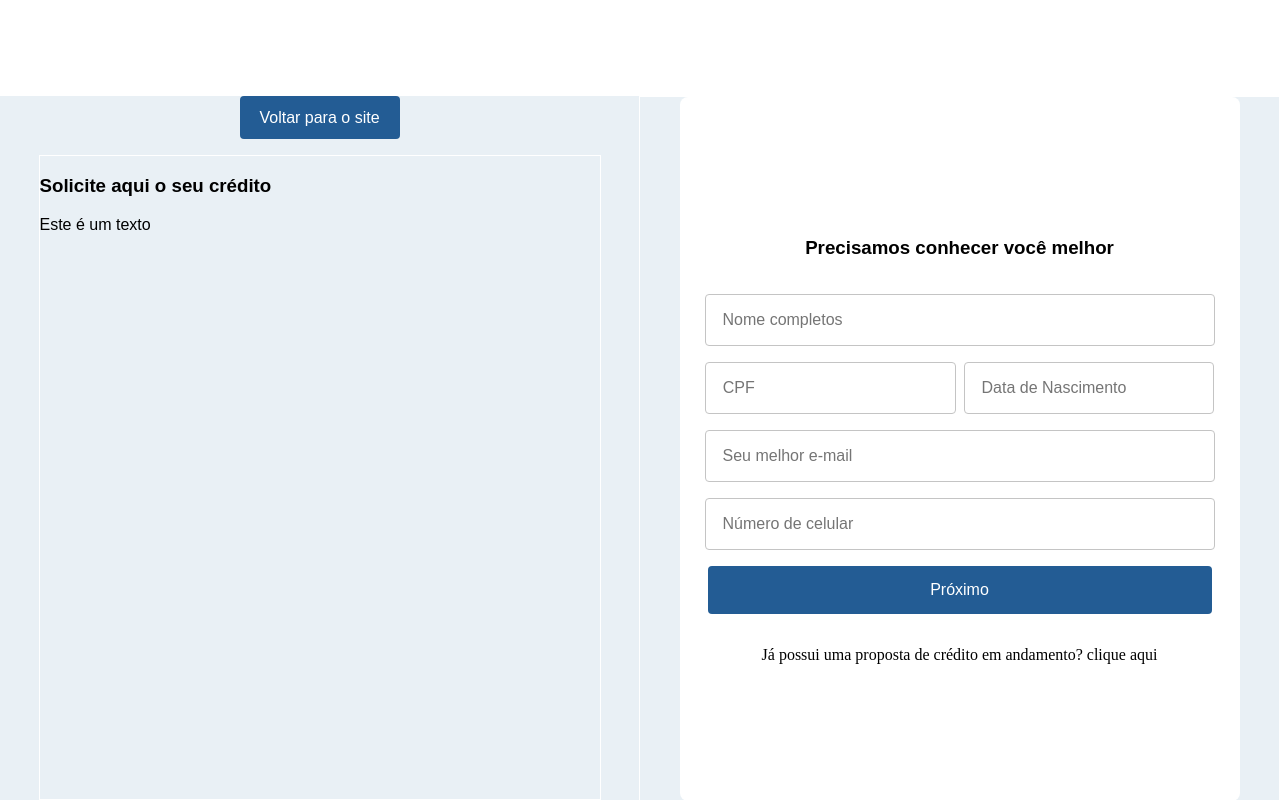
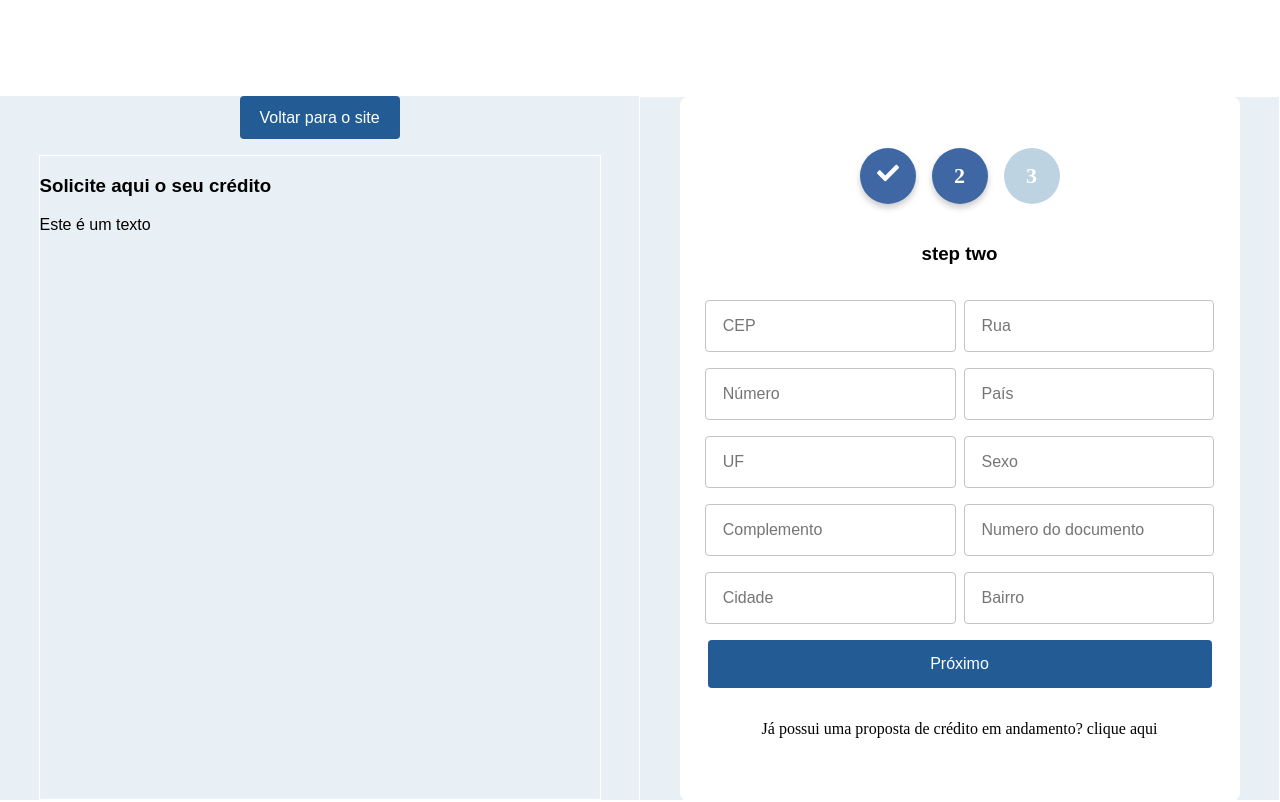
Before and after one commit to Anjjus-Tech/Anjjus-Form, a React (Create React App) app: page / in a window 1280 px wide. Built offline with nearby package versions, Linux system fonts and the light colour scheme.

Commit message:
created two forms, added the step header indicator

```diff
--- a/package.json
+++ b/package.json
@@ -13,6 +13,7 @@
     "@types/styled-components": "^5.1.26",
     "react": "^18.2.0",
     "react-dom": "^18.2.0",
+    "react-icons": "^4.6.0",
     "react-scripts": "5.0.1",
     "styled-components": "^5.3.6",
     "typescript": "^4.8.4",
--- /dev/null
+++ b/src/Pages/Components/ProgressBar1/index.tsx
@@ -0,0 +1,20 @@
+import React from 'react';
+import { Container, CircleOne, Title, CircleTwo, CircleThree } from './style';
+
+function ProgressBar1(): JSX.Element {
+  return (
+    <Container>
+      <CircleOne>
+        <Title>1</Title>
+      </CircleOne>
+      <CircleTwo>
+        <Title>2</Title>
+      </CircleTwo>
+      <CircleThree>
+        <Title>3</Title>
+      </CircleThree>
+    </Container>
+  );
+}
+
+export { ProgressBar1 };
--- /dev/null
+++ b/src/Pages/Components/ProgressBar1/style.ts
@@ -0,0 +1,48 @@
+import styled from 'styled-components';
+
+export const Container = styled.section`
+  width: 100%;
+  display: flex;
+  align-items: center;
+  justify-content: center;
+  height: 4rem;
+  gap: 1rem;
+`;
+
+export const CircleOne = styled.div`
+  display: flex;
+  align-items: center;
+  justify-content: center;
+  width: 3.5rem;
+  height: 3.5rem;
+  border-radius: 3.5rem;
+  background-color: #3e67a3;
+
+  box-shadow: 0px 2px 4px 0px rgba(0, 0, 0, 0.4);
+  box-shadow: 0px 4px 6px 0px rgba(0, 0, 0, 0.2);
+`;
+
+export const Title = styled.h1`
+  font-weight: 700;
+  font-size: 22px;
+  color: white;
+`;
+
+export const CircleTwo = styled.div`
+  display: flex;
+  align-items: center;
+  justify-content: center;
+  width: 3.5rem;
+  height: 3.5rem;
+  border-radius: 3.5rem;
+  background-color: #bdd3e2;
+`;
+export const CircleThree = styled.div`
+  display: flex;
+  align-items: center;
+  justify-content: center;
+  width: 3.5rem;
+  height: 3.5rem;
+  border-radius: 3.5rem;
+  background-color: #bdd3e2;
+`;
--- /dev/null
+++ b/src/Pages/Components/ProgressBar2/index.tsx
@@ -0,0 +1,23 @@
+import React from 'react';
+import { Container, CircleOne, Title, CircleTwo, CircleThree } from './style';
+import { FaCheck } from 'react-icons/fa';
+
+function ProgressBar2(): JSX.Element {
+  return (
+    <Container>
+      <CircleOne>
+        <Title>
+          <FaCheck />
+        </Title>
+      </CircleOne>
+      <CircleTwo>
+        <Title>2</Title>
+      </CircleTwo>
+      <CircleThree>
+        <Title>3</Title>
+      </CircleThree>
+    </Container>
+  );
+}
+
+export { ProgressBar2 };
--- /dev/null
+++ b/src/Pages/Components/ProgressBar2/style.ts
@@ -0,0 +1,51 @@
+import styled from 'styled-components';
+
+export const Container = styled.section`
+  width: 100%;
+  display: flex;
+  align-items: center;
+  justify-content: center;
+  height: 4rem;
+  gap: 1rem;
+`;
+
+export const CircleOne = styled.div`
+  display: flex;
+  align-items: center;
+  justify-content: center;
+  width: 3.5rem;
+  height: 3.5rem;
+  border-radius: 3.5rem;
+  background-color: #3e67a3;
+
+  box-shadow: 0px 2px 4px 0px rgba(0, 0, 0, 0.4);
+  box-shadow: 0px 4px 6px 0px rgba(0, 0, 0, 0.2);
+`;
+
+export const Title = styled.h1`
+  font-weight: 700;
+  font-size: 22px;
+  color: white;
+`;
+
+export const CircleTwo = styled.div`
+  display: flex;
+  align-items: center;
+  justify-content: center;
+  width: 3.5rem;
+  height: 3.5rem;
+  border-radius: 3.5rem;
+  background-color: #3e67a3;
+
+  box-shadow: 0px 2px 4px 0px rgba(0, 0, 0, 0.4);
+  box-shadow: 0px 4px 6px 0px rgba(0, 0, 0, 0.2);
+`;
+export const CircleThree = styled.div`
+  display: flex;
+  align-items: center;
+  justify-content: center;
+  width: 3.5rem;
+  height: 3.5rem;
+  border-radius: 3.5rem;
+  background-color: #bdd3e2;
+`;
--- a/src/Pages/Form.tsx
+++ b/src/Pages/Form.tsx
@@ -16,6 +16,10 @@ import {
 
 import { Input } from '../Styles/Components/Input';
 import { Button } from '../Styles/Components/Button';
+import { ProgressBar1 } from './Components/ProgressBar1';
+import { ProgressBar2 } from './Components/ProgressBar2';
+import { StepOne } from './Forms/StepOne';
+import { StepTwo } from './Forms/StepTwo';
 
 function Form(): JSX.Element {
   return (
@@ -31,14 +35,7 @@ function Form(): JSX.Element {
         </LeftWrapper>
         <RightWrapper>
           <FormContainer>
-            <FormTitle>Precisamos conhecer você melhor</FormTitle>
-            <Input placeholder={'Nome completos'} />
-            <FormRowWrapper>
-              <Input placeholder={'CPF'} />
-              <Input placeholder={'Data de Nascimento'} />
-            </FormRowWrapper>
-            <Input placeholder={'Seu melhor e-mail'} />
-            <Input placeholder={'Número de celular'} />
+            <StepTwo />
             <Button>Próximo</Button>
             <p
               style={{
--- /dev/null
+++ b/src/Pages/Forms/StepOne.tsx
@@ -0,0 +1,33 @@
+import React from 'react';
+import { FormRowWrapper, FormTitle } from './StepOne.style';
+import { Input } from '../../Styles/Components/Input';
+import { ProgressBar1 } from '../Components/ProgressBar1';
+
+function StepOne(): JSX.Element {
+  return (
+    <>
+      <ProgressBar1 />
+      <FormTitle>Precisamos conhecer você melhor</FormTitle>
+      <Input placeholder={'Nome completos'} />
+      <FormRowWrapper>
+        <Input placeholder={'CPF'} />
+        <Input placeholder={'Data de Nascimento'} />
+      </FormRowWrapper>
+      <Input placeholder={'Seu melhor e-mail'} />
+      <FormRowWrapper>
+        <Input placeholder={'Número de celular'} />
+        <Input placeholder={'Sexo'} />
+      </FormRowWrapper>
+      <FormRowWrapper>
+        <Input placeholder={'Tipo de documento'} />
+        <Input placeholder={'Numero do documento'} />
+      </FormRowWrapper>
+      <FormRowWrapper>
+        <Input placeholder={'Orgão emissor'} />
+        <Input placeholder={'Data de expedição'} />
+      </FormRowWrapper>
+    </>
+  );
+}
+
+export { StepOne };
--- /dev/null
+++ b/src/Pages/Forms/StepTwo.style.ts
@@ -0,0 +1,102 @@
+import styled from 'styled-components';
+
+export const Container = styled.section`
+  width: 100%;
+  height: 100vh;
+  background-color: #e9f0f5;
+  display: flex;
+  flex-direction: column;
+  align-items: center;
+  justify-content: center;
+`;
+
+export const ContentWrapper = styled.div`
+  width: 100%;
+  height: 88vh;
+  display: flex;
+  flex-direction: row;
+`;
+
+export const Header = styled.div`
+  width: 100%;
+  height: 12vh;
+  background-color: white;
+`;
+
+// Text side
+
+export const LeftWrapper = styled.section`
+  width: 50%;
+  height: 100%;
+  display: flex;
+  flex-direction: column;
+  align-items: center;
+  justify-content: center;
+  gap: 1rem;
+`;
+
+export const BackButton = styled.button`
+  width: 10rem;
+  height: 3rem;
+  background-color: #235c94;
+  border: none;
+  border-radius: 4px;
+  color: white;
+  font-family: 'Ubuntu', sans-serif;
+  font-size: 16px;
+`;
+
+export const TextFieldWrapper = styled.div`
+  border: 1px solid white;
+  height: 45rem;
+  width: 35rem;
+`;
+
+export const Title = styled.h1`
+  font-family: 'Ubuntu', sans-serif;
+  color: black;
+`;
+
+export const Text = styled.p`
+  font-family: 'Ubuntu', sans-serif;
+  color: black;
+`;
+
+// Form side
+
+export const RightWrapper = styled.section`
+  width: 50%;
+  height: 100%;
+  display: flex;
+  flex-direction: column;
+  align-items: center;
+  justify-content: center;
+  border: 1px solid white;
+`;
+
+export const FormContainer = styled.div`
+  background-color: white;
+  height: 45rem;
+  width: 35rem;
+  border-radius: 8px;
+  display: flex;
+  flex-direction: column;
+  align-items: center;
+  justify-content: center;
+  align-items: center;
+  gap: 1rem;
+`;
+
+export const FormRowWrapper = styled.div`
+  width: 91%;
+  display: flex;
+  flex-direction: row;
+  align-items: center;
+  justify-content: center;
+  gap: 8px;
+`;
+
+export const FormTitle = styled.h1`
+  font-family: 'Ubuntu', sans-serif;
+  color: black;
+`;
--- /dev/null
+++ b/src/Pages/Forms/StepTwo.tsx
@@ -0,0 +1,35 @@
+import React from 'react';
+import { ProgressBar2 } from '../Components/ProgressBar2';
+import { FormRowWrapper, FormTitle } from './StepTwo.style';
+import { Input } from '../../Styles/Components/Input';
+
+function StepTwo(): JSX.Element {
+  return (
+    <>
+      <ProgressBar2 />
+      <FormTitle>step two</FormTitle>
+      <FormRowWrapper>
+        <Input placeholder={'CEP'} />
+        <Input placeholder={'Rua'} />
+      </FormRowWrapper>
+      <FormRowWrapper>
+        <Input placeholder={'Número'} />
+        <Input placeholder={'País'} />
+      </FormRowWrapper>
+      <FormRowWrapper>
+        <Input placeholder={'UF'} />
+        <Input placeholder={'Sexo'} />
+      </FormRowWrapper>
+      <FormRowWrapper>
+        <Input placeholder={'Complemento'} />
+        <Input placeholder={'Numero do documento'} />
+      </FormRowWrapper>
+      <FormRowWrapper>
+        <Input placeholder={'Cidade'} />
+        <Input placeholder={'Bairro'} />
+      </FormRowWrapper>
+    </>
+  );
+}
+
+export { StepTwo };
```
Also changed, not shown: src/Pages/Forms/StepOne.style.ts (added, +102 -0 lines), 1 other file (tests, documents, lock files or other folders).
